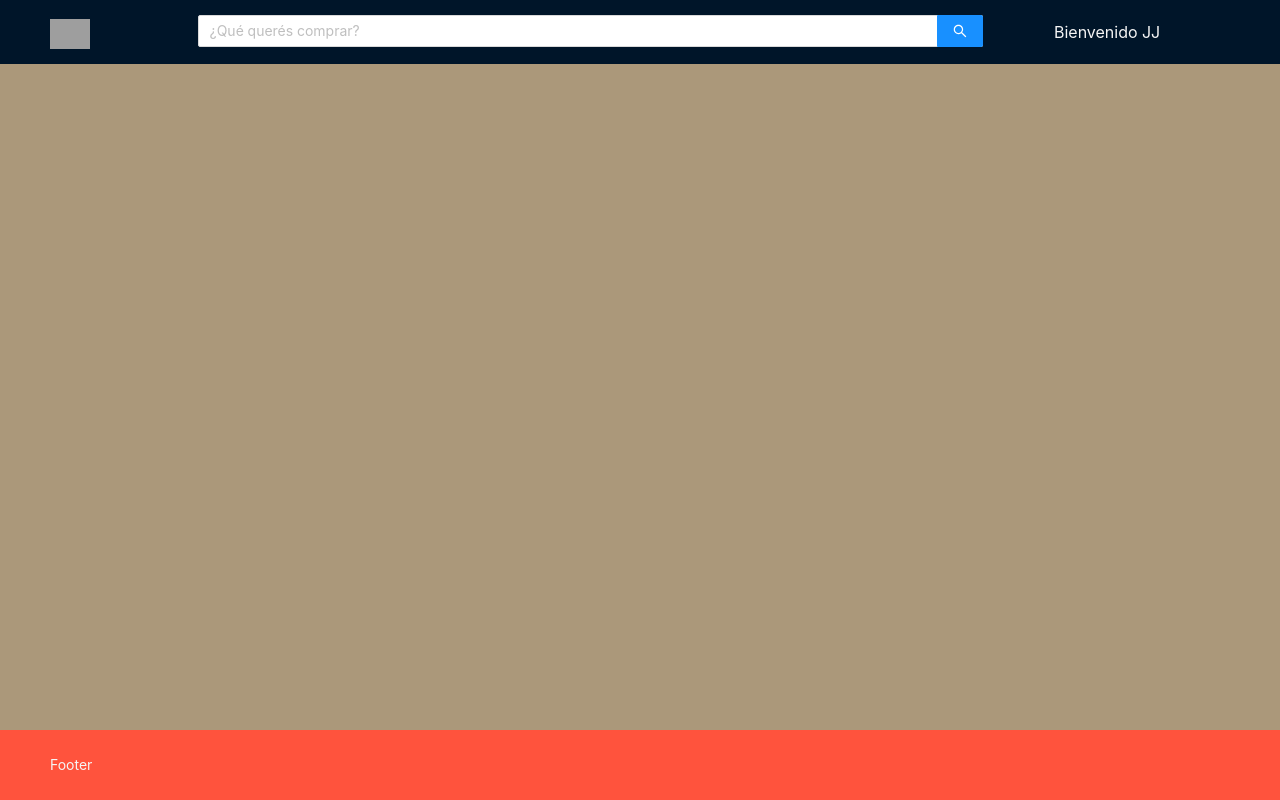
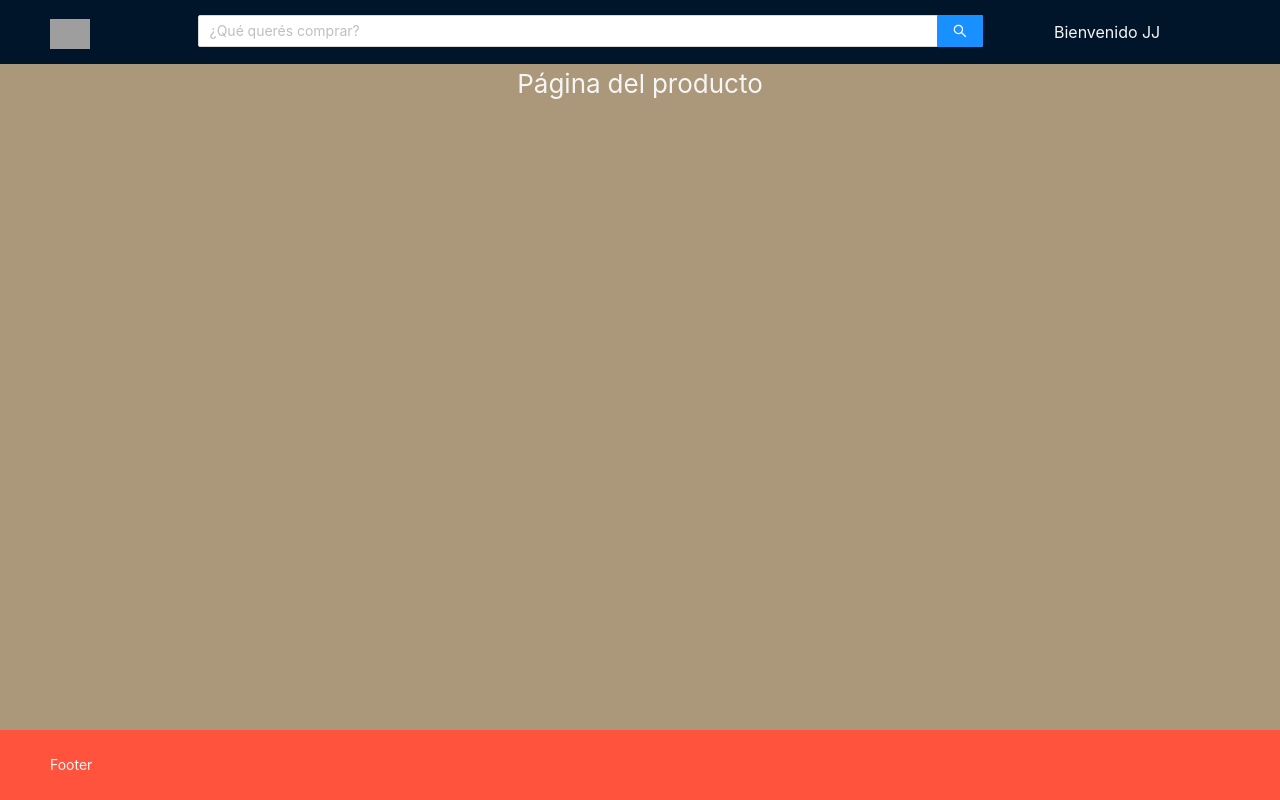
Before and after one commit to JJFAO/rolling-store-jjfao, a React (Create React App) app: page /product/1 in a window 1280 px wide. Built offline with nearby package versions, Linux system fonts and the light colour scheme; no server answers; the database is empty; grey boxes are pictures that could not be loaded.

Commit message:
routes added for Cart Product and Success

```diff
--- a/src/App.js
+++ b/src/App.js
@@ -9,6 +9,9 @@ import Main from './components/Main';
 import Results from './components/Results';
 import TheHeader from './components/TheHeader';
 import TheFooter from './components/TheFooter';
+import Product from './components/Product';
+import Cart from './components/Cart';
+import Success from './components/Success';
 const { Content } = Layout;
 
 
@@ -65,10 +68,22 @@ export default class App extends Component {
                                     <Results products={products} results={results} />
                                 </Route>
 
+                                <Route path="/product/:id" >
+                                    <Product />
+                                </Route>
+
+                                <Route path="/cart" >
+                                    <Cart />
+                                </Route>
+
+                                <Route path="/success" >
+                                    <Success />
+                                </Route>
+
                             </Switch>
                         </Content>
 
-                        <TheFooter/>
+                        <TheFooter />
 
                     </Layout>
                 </div>
--- a/src/components/Cart.jsx
+++ b/src/components/Cart.jsx
@@ -0,0 +1,11 @@
+import React, { Component } from 'react'
+
+export default class Cart extends Component {
+    render() {
+        return (
+            <div>
+                Carrito de compras
+            </div>
+        )
+    }
+}
--- a/src/components/Product.jsx
+++ b/src/components/Product.jsx
@@ -0,0 +1,11 @@
+import React, { Component } from 'react'
+
+export default class Product extends Component {
+    render() {
+        return (
+            <div>
+                Página del producto
+            </div>
+        )
+    }
+}
--- a/src/components/Success.jsx
+++ b/src/components/Success.jsx
@@ -0,0 +1,11 @@
+import React, { Component } from 'react'
+
+export default class Success extends Component {
+    render() {
+        return (
+            <div>
+                Compra exitosa
+            </div>
+        )
+    }
+}
```
